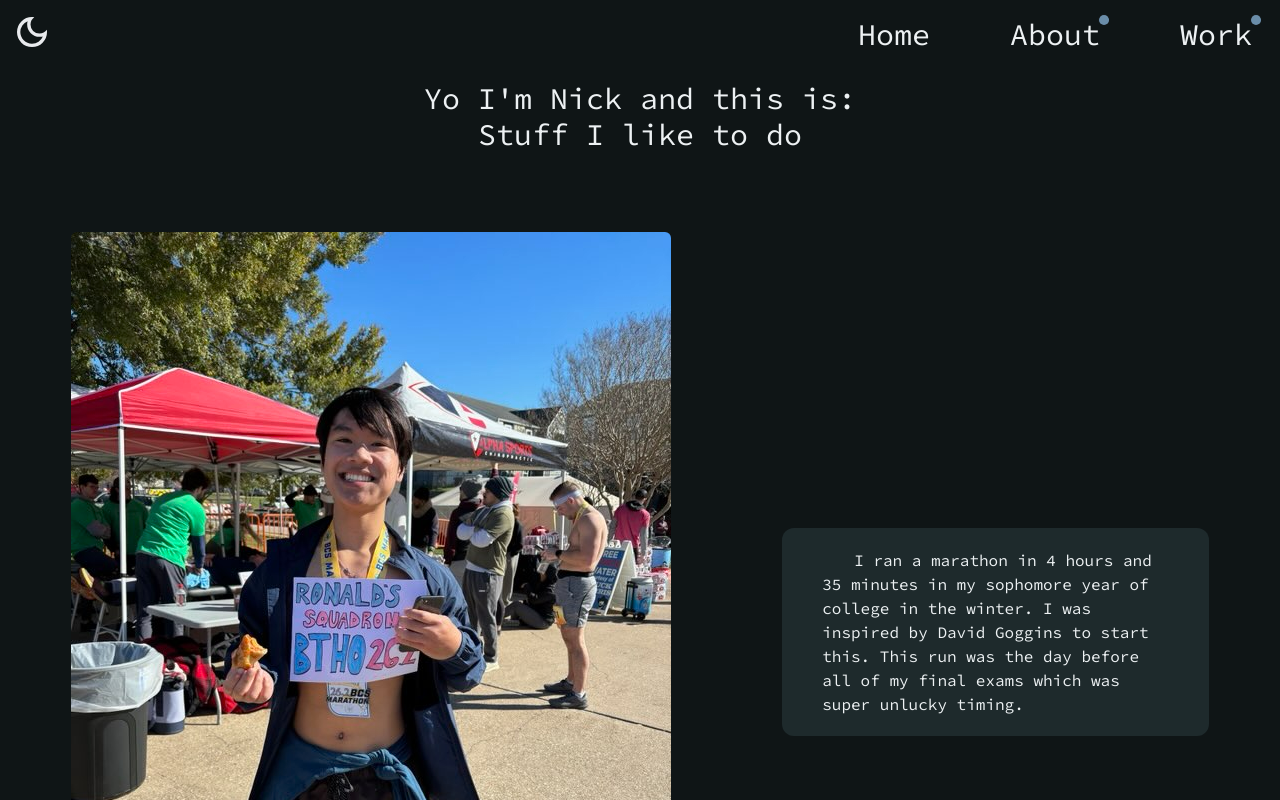
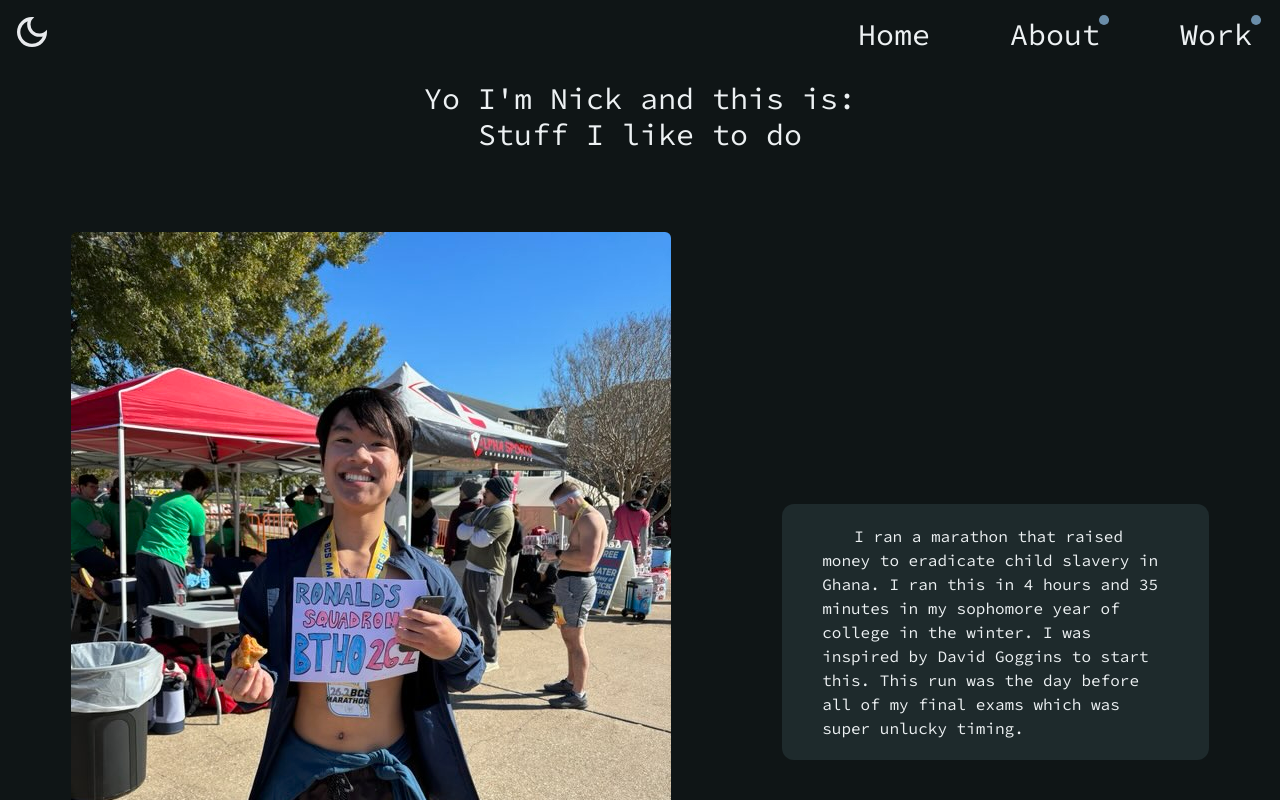
Before and after one commit to NickTnc24/NickTruongPersonalWebsite, a Next.js app: page /about in a window 1280 px wide. Shown: the top 800 px of the page. Built offline with nearby package versions, Linux system fonts and the light colour scheme.

Commit message:
updated about

```diff
--- a/src/app/(sections)/about/page.tsx
+++ b/src/app/(sections)/about/page.tsx
@@ -48,7 +48,7 @@ export default function About(){
           <div>Yo I&apos;m Nick and this is: </div>
           <div>Stuff I like to do</div>
         </div>
-        <div>{aboutMe("marathon", "/_art/marathon.jpg", "I ran a marathon in 4 hours and 35 minutes in my sophomore year of college in the winter. I was inspired by David Goggins to start this. This run was the day before all of my final exams which was super unlucky timing.")}</div>
+        <div>{aboutMe("marathon", "/_art/marathon.jpg", "I ran a marathon that raised money to eradicate child slavery in Ghana. I ran this in 4 hours and 35 minutes in my sophomore year of college in the winter. I was inspired by David Goggins to start this. This run was the day before all of my final exams which was super unlucky timing.")}</div>
         <div>{aboutMeReverse("volleyball", "/_art/vb.JPEG", "I play lots of volleyball at Texas A&M University and this is my intramural team. I got invested into volleyball because of a volleyball anime called Haikyuu!")}</div>
         <div>{aboutMe("basketball", "/_art/basketball.jpeg", "This is my intramural basketball team. I have played basketball since 7th grade and my favorite NBA player is Stephen Curry.")}</div>
         <div>{aboutMeReverse("piano", "/_art/piano.JPG", "I started learning how to play piano over quarantine and I currently know how to play 7 pieces.")}</div>
```
